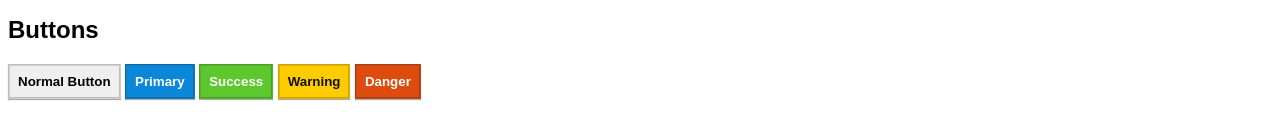
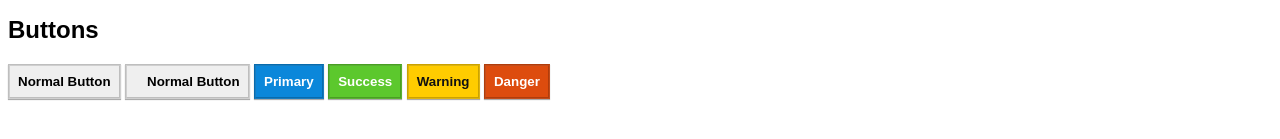
Before and after one commit to arron21/themeable-css, a website: page index.html in a window 1280 px wide. Shown: the part 545-684 px from the top of the page. Drawn offline with Linux system fonts and the light colour scheme.

Commit message:
icon btn

```diff
--- a/index.html
+++ b/index.html
@@ -55,6 +55,8 @@
 
     <h2>Buttons</h2>
     <button>Normal Button</button>
+    <button class="icon">Normal Button</button>
+
     <button class="primary">Primary</button>
     <button class="success">Success</button>
 
--- a/scss/button.scss
+++ b/scss/button.scss
@@ -3,6 +3,10 @@ button {
     box-shadow: var(--shadow);
     border: 2px groove rgba(0,0,0,.2);
     font-weight: 600;
+
+    &.icon {
+        padding-left: 36px;
+    }
 
     &.primary , &.warning, &.success, &.danger {
         color: #fff;
```
Also changed, not shown: css/main.css.
